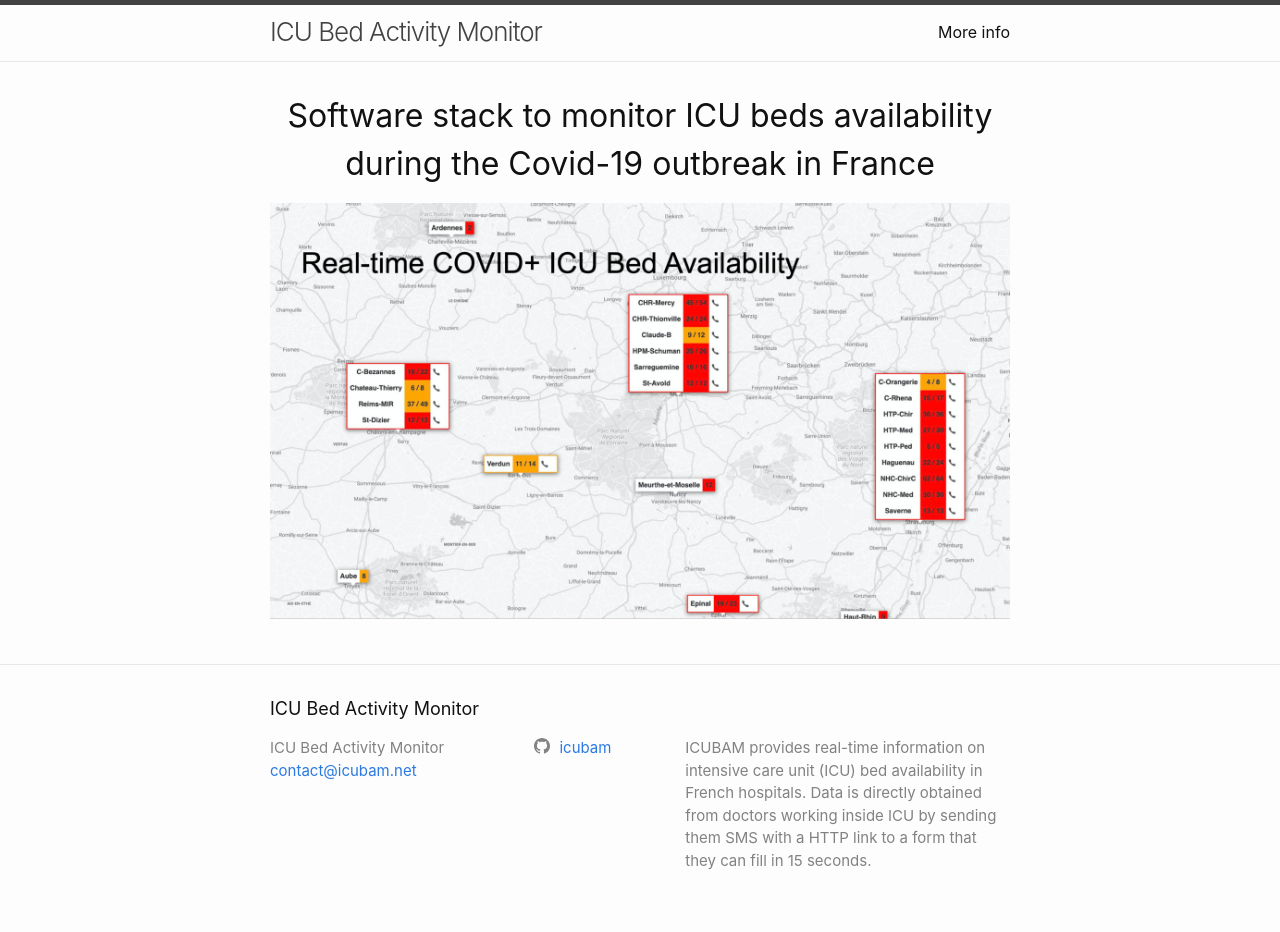
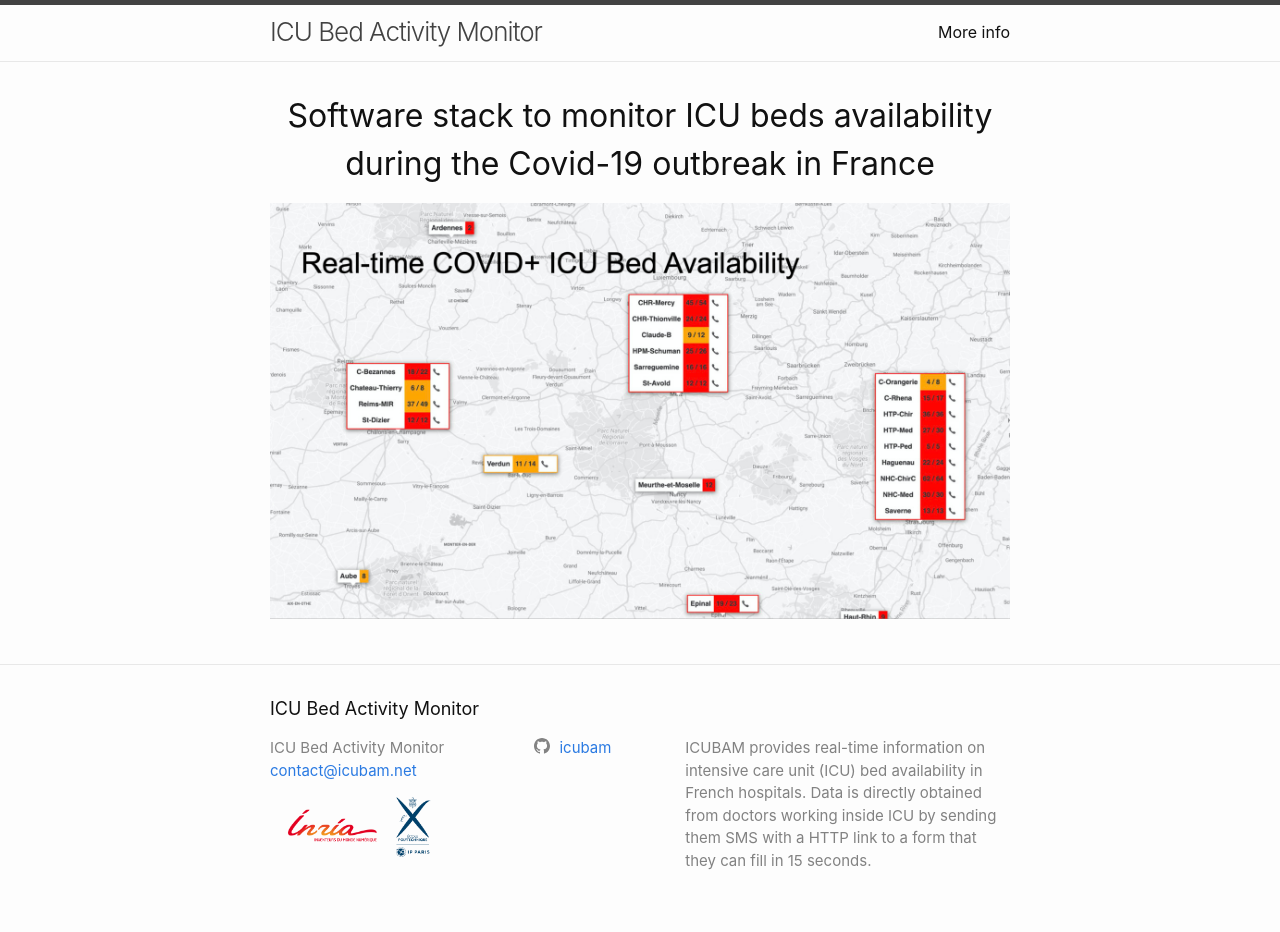
Before and after one commit to icubam/icubam.github.io, a Jekyll site: the page built from index.markdown, in a window 1280 px wide. Built offline with Jekyll 4.4.1, drawn with Linux system fonts in a browser that asks for light colours.

Commit message:
add logos

```diff
--- a/_includes/footer.html
+++ b/_includes/footer.html
@@ -19,6 +19,8 @@
             <li><a class="u-email" href="mailto:{{ site.email }}">{{ site.email }}</a></li>
             {%- endif -%}
         </ul>
+        <img src="assets/images/inria-small.png" height="60px" />
+        <img src="assets/images/x-small.png" height="60px" />
       </div>
 
       <div class="footer-col footer-col-2">
```
Also changed, not shown: assets/images/inria-small.png (added), assets/images/inria.png (added), assets/images/x-small.png (added), assets/images/x.png (added).
